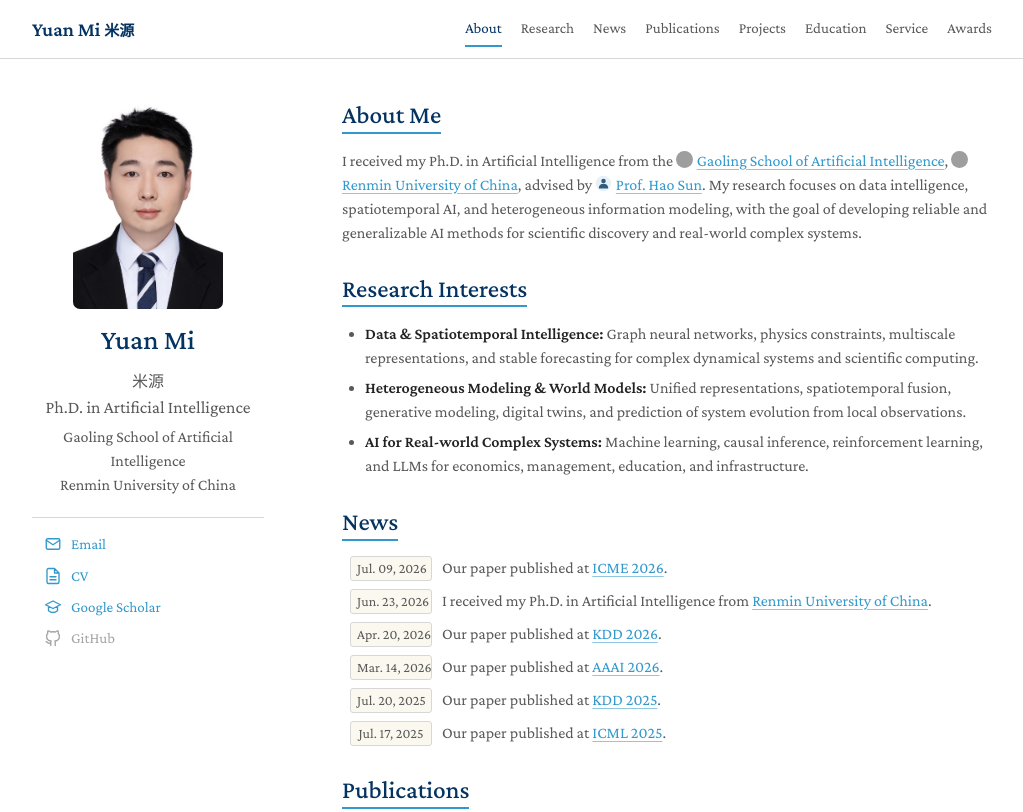
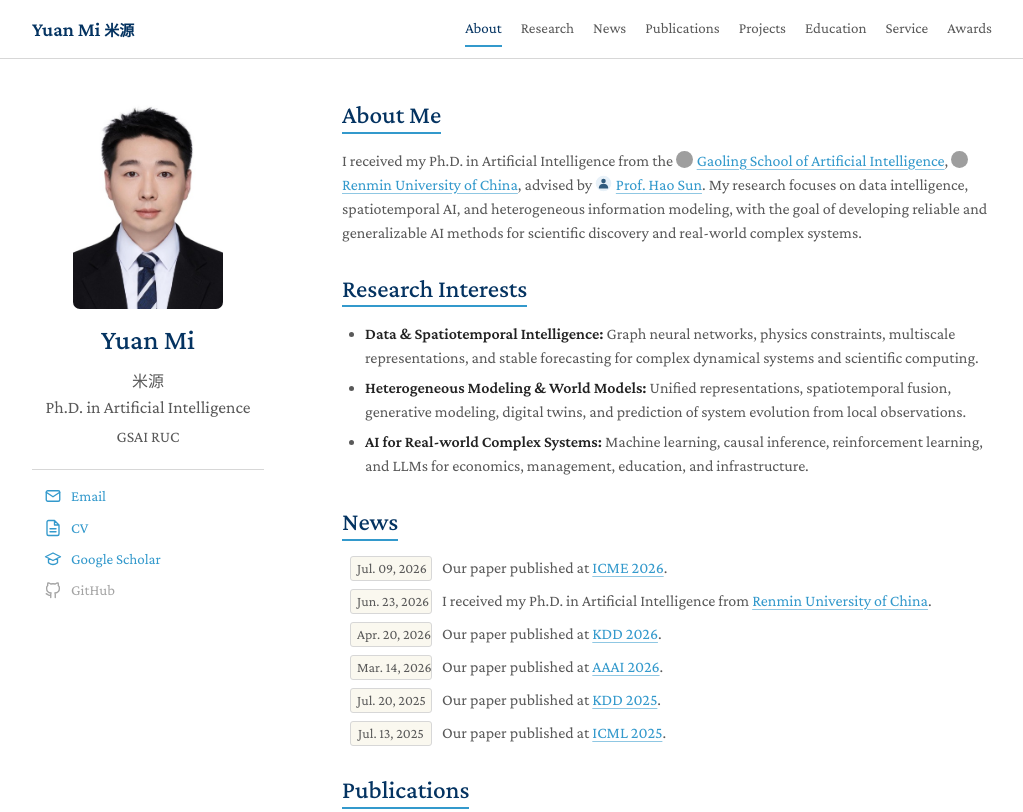
Before and after one commit to miyuan-beipiao/miyuan-beipiao.github.io, a plain HTML site: page index.html in a window 1280 px wide. Shown: the top 812 px of the page, without its empty margins (128-1151 px from the left). Drawn offline with nearby package versions, Linux system fonts and the light colour scheme; grey boxes are pictures that could not be loaded.

Commit message:
Update index.html

```diff
--- a/index.html
+++ b/index.html
@@ -90,12 +90,11 @@
         <autocolor>
           <a href="https://gsai.ruc.edu.cn/"
              style="color: inherit; text-decoration: none; border-bottom: none;">
-            Gaoling School of Artificial Intelligence
+            GSAI
           </a>
-          <br>
           <a href="https://www.ruc.edu.cn/"
              style="color: inherit; text-decoration: none; border-bottom: none;">
-            Renmin University of China
+            RUC
           </a>
         </autocolor>
         <!-- Replace the Scholar search and GitHub placeholder with your personal profile URLs. -->
@@ -127,12 +126,12 @@
         <section id="news">
           <h2>News</h2>
           <ul class="news-list">
-            <li><time datetime="2026-07-09">Jul. 09, 2026</time><span>Our paper published at <a href="#paper-operators">ICME 2026</a>.</span></li>
-            <li><time datetime="2026-06-23">Jun. 23, 2026</time><span>I received my Ph.D. in Artificial Intelligence from <a href="https://ai.ruc.edu.cn/GSAI_HOME/index.htm" target="_blank" rel="noopener noreferrer">Renmin University of China</a>.</span></li>
-            <li><time datetime="2026-04-20">Apr. 20, 2026</time><span>Our paper published at <a href="#paper-volumetric">KDD 2026</a>.</span></li>
-            <li><time datetime="2026-03-14">Mar. 14, 2026</time><span>Our paper published at <a href="#paper-pimrl">AAAI 2026</a>.</span></li>
-            <li><time datetime="2025-07-20">Jul. 20, 2025</time><span>Our paper published at <a href="#paper-conservation">KDD 2025</a>.</span></li>
-            <li><time datetime="2025-07-13">Jul. 17, 2025</time><span>Our paper published at <a href="#paper-multipdenet">ICML 2025</a>.</span></li>
+            <li><time datetime="2026-07-09">Jul. 09, 2026 </time><span>Our paper published at <a href="#paper-operators">ICME 2026</a>.</span></li>
+            <li><time datetime="2026-06-23">Jun. 23, 2026 </time><span>I received my Ph.D. in Artificial Intelligence from <a href="https://ai.ruc.edu.cn/GSAI_HOME/index.htm" target="_blank" rel="noopener noreferrer">Renmin University of China</a>.</span></li>
+            <li><time datetime="2026-04-20">Apr. 20, 2026 </time><span>Our paper published at <a href="#paper-volumetric">KDD 2026</a>.</span></li>
+            <li><time datetime="2026-03-14">Mar. 14, 2026 </time><span>Our paper published at <a href="#paper-pimrl">AAAI 2026</a>.</span></li>
+            <li><time datetime="2025-07-20">Jul. 20, 2025 </time><span>Our paper published at <a href="#paper-conservation">KDD 2025</a>.</span></li>
+            <li><time datetime="2025-07-13">Jul. 13, 2025 </time><span>Our paper published at <a href="#paper-multipdenet">ICML 2025</a>.</span></li>
           </ul>
         </section>
 
```
